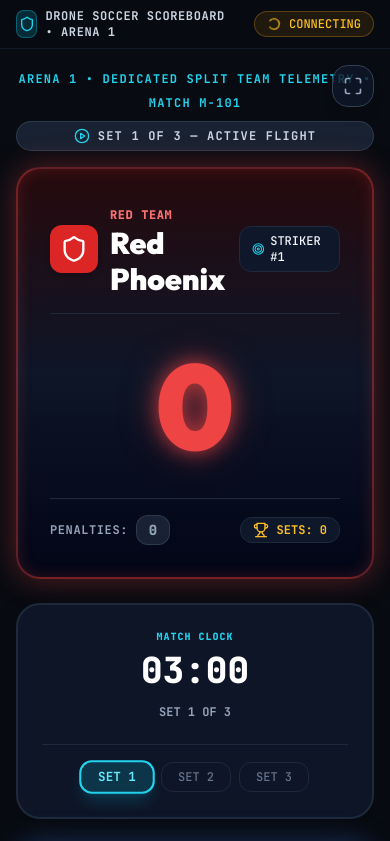
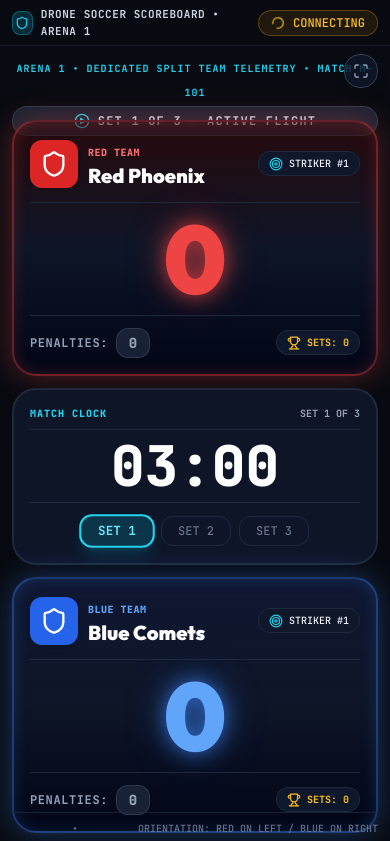
Before and after one commit to TrashPandaStudios/ds-scoreboard-system, a React (Vite) app in the folder frontend/: page /arena/1/teams in a window 390 px wide. Shown: the top 841 px of the page. Built offline with nearby package versions, Linux system fonts and the light colour scheme.

Commit message:
Increase scoreboard display size

```diff
--- a/frontend/src/components/common/HeaderNav.tsx
+++ b/frontend/src/components/common/HeaderNav.tsx
@@ -134,13 +134,13 @@ export const HeaderNav: React.FC<HeaderNavProps> = ({ arenaId = 1, variant = 'cl
   // -------------------------------------------------------------------------
   if (variant === 'display') {
     return (
-      <header className="sticky top-0 z-40 bg-[#080b11]/80 backdrop-blur-md border-b border-slate-800/60 px-4 py-2 select-none">
-        <div className="max-w-[1920px] mx-auto flex items-center justify-between gap-4">
+      <header className="sticky top-0 z-40 bg-[#080b11]/80 backdrop-blur-md border-b border-slate-800/60 px-3 sm:px-6 py-1.5 select-none shrink-0">
+        <div className="w-full flex items-center justify-between gap-4">
           <div className="flex items-center gap-2">
-            <div className="w-7 h-7 rounded-lg bg-cyan-500/20 border border-cyan-500/40 flex items-center justify-center">
-              <Shield className="w-4 h-4 text-cyan-400" />
+            <div className="w-6 h-6 rounded-lg bg-cyan-500/20 border border-cyan-500/40 flex items-center justify-center">
+              <Shield className="w-3.5 h-3.5 text-cyan-400" />
             </div>
-            <span className="text-xs font-mono font-bold text-slate-300 tracking-wider">
+            <span className="text-[11px] sm:text-xs font-mono font-bold text-slate-300 tracking-wider">
               DRONE SOCCER SCOREBOARD • ARENA {arenaId}
             </span>
           </div>
--- a/frontend/src/components/common/TabularTimer.tsx
+++ b/frontend/src/components/common/TabularTimer.tsx
@@ -8,7 +8,7 @@ interface TabularTimerProps {
   totalDurationMs?: number;
   timerRunning: boolean;
   phase: MatchPhase;
-  size?: 'sm' | 'md' | 'lg' | 'hero';
+  size?: 'sm' | 'md' | 'lg' | 'hero' | 'stadium';
   showProgressBar?: boolean;
 }
 
@@ -36,6 +36,7 @@ export const TabularTimer: React.FC<TabularTimerProps> = ({
     md: 'text-3xl sm:text-4xl lg:text-5xl font-extrabold tracking-tight',
     lg: 'text-4xl sm:text-5xl lg:text-6xl font-black tracking-tight',
     hero: 'text-5xl sm:text-6xl xl:text-7xl font-black tracking-tight',
+    stadium: 'text-[clamp(3.8rem,7.5vw,11rem)] font-black tracking-tight',
   };
 
   return (
@@ -59,7 +60,7 @@ export const TabularTimer: React.FC<TabularTimerProps> = ({
         </span>
 
         {/* Status Pill Badge */}
-        <div className="mt-3 flex items-center gap-1.5 px-3 py-0.5 rounded-full bg-slate-900/90 border border-slate-700 text-[11px] font-mono tracking-wider text-slate-300 backdrop-blur-sm shadow-md">
+        <div className={`mt-2.5 sm:mt-3 flex items-center gap-1.5 ${size === 'stadium' ? 'px-3.5 sm:px-4 py-1 text-xs' : 'px-3 py-0.5 text-[11px]'} rounded-full bg-slate-900/90 border border-slate-700 font-mono tracking-wider text-slate-300 backdrop-blur-sm shadow-md`}>
           {timerRunning ? (
             <>
               <span className="w-2 h-2 rounded-full bg-emerald-400 animate-ping" />
@@ -82,7 +83,7 @@ export const TabularTimer: React.FC<TabularTimerProps> = ({
 
       {/* Synchronized Progress Track Bar */}
       {showProgressBar && (
-        <div className="w-full max-w-[240px] xl:max-w-[280px] h-2 bg-slate-800/80 rounded-full mt-4 overflow-hidden border border-slate-700/60 p-0.5">
+        <div className={`w-full ${size === 'stadium' ? 'max-w-[280px] sm:max-w-[340px] xl:max-w-[420px]' : 'max-w-[240px] xl:max-w-[280px]'} h-2 sm:h-2.5 bg-slate-800/80 rounded-full mt-3 sm:mt-4 overflow-hidden border border-slate-700/60 p-0.5`}>
           <div
             className={`h-full rounded-full transition-all duration-100 ease-linear ${
               isPenaltyPhase
--- a/frontend/src/components/display/ScoreCard.tsx
+++ b/frontend/src/components/display/ScoreCard.tsx
@@ -28,26 +28,26 @@ export const ScoreCard: React.FC<ScoreCardProps> = ({
 
   return (
     <div
-      className={`relative flex-1 flex flex-col justify-between p-6 lg:p-8 rounded-3xl overflow-hidden transition-all duration-300 ${
+      className={`relative flex-1 h-full min-h-0 w-full flex flex-col justify-between p-4 sm:p-6 lg:p-7 rounded-3xl overflow-hidden transition-all duration-300 ${
         isRed
           ? 'bg-gradient-to-b from-red-950/40 via-slate-900/90 to-slate-950/95 border-2 border-red-500/40 box-glow-red'
           : 'bg-gradient-to-b from-blue-950/40 via-slate-900/90 to-slate-950/95 border-2 border-blue-500/40 box-glow-blue'
       }`}
     >
       {/* Top Banner: Team Header & Striker Role */}
-      <div className={`flex items-center justify-between gap-4 ${align === 'right' ? 'flex-row-reverse' : ''}`}>
-        <div className="flex items-center gap-3">
+      <div className={`flex items-center justify-between gap-3 sm:gap-4 shrink-0 ${align === 'right' ? 'flex-row-reverse' : ''}`}>
+        <div className="flex items-center gap-2.5 sm:gap-3 min-w-0">
           <TeamBadge
             teamName={teamName}
             logoUrl={logoUrl}
             side={team}
             size="lg"
-            className="rounded-2xl"
+            className="rounded-2xl shrink-0"
           />
-          <div>
-            <div className="flex items-center gap-2">
+          <div className="min-w-0">
+            <div className="flex items-center gap-1.5 sm:gap-2 flex-wrap">
               <span
-                className={`text-xs font-mono font-black uppercase tracking-widest px-2.5 py-0.5 rounded-full ${
+                className={`text-[10px] sm:text-xs font-mono font-black uppercase tracking-widest px-2 sm:px-2.5 py-0.5 rounded-full ${
                   isRed
                     ? 'bg-red-500/20 text-red-400 border border-red-500/40'
                     : 'bg-blue-500/20 text-blue-400 border border-blue-500/40'
@@ -55,31 +55,31 @@ export const ScoreCard: React.FC<ScoreCardProps> = ({
               >
                 {isRed ? 'RED TEAM' : 'BLUE TEAM'}
               </span>
-              <span className="flex items-center gap-1 text-[11px] font-mono text-slate-400 bg-slate-800/80 px-2 py-0.5 rounded border border-slate-700">
-                <Target className="w-3 h-3 text-cyan-400" />
+              <span className="flex items-center gap-1 text-[10px] sm:text-[11px] font-mono text-slate-400 bg-slate-800/80 px-1.5 sm:px-2 py-0.5 rounded border border-slate-700">
+                <Target className="w-3 h-3 text-cyan-400 shrink-0" />
                 <span>STRIKER #1</span>
               </span>
             </div>
-            <h2 className="text-2xl lg:text-3xl font-display font-extrabold text-white tracking-wide mt-1">
+            <h2 className="text-xl sm:text-2xl lg:text-3xl font-display font-extrabold text-white tracking-wide mt-1 truncate">
               {teamName}
             </h2>
           </div>
         </div>
 
         {/* Sets Won Trophy Badge */}
-        <div className="flex flex-col items-center bg-slate-900/90 px-4 py-2 rounded-2xl border border-slate-800 shadow-inner">
-          <div className="flex items-center gap-1.5 text-xs font-mono text-amber-400 uppercase font-semibold">
-            <Trophy className="w-3.5 h-3.5" />
-            <span>SETS WON</span>
+        <div className="flex flex-col items-center bg-slate-900/90 px-3 sm:px-4 py-1.5 sm:py-2 rounded-2xl border border-slate-800 shadow-inner shrink-0">
+          <div className="flex items-center gap-1 text-[10px] sm:text-xs font-mono text-amber-400 uppercase font-semibold">
+            <Trophy className="w-3 sm:w-3.5 h-3 sm:h-3.5" />
+            <span>SETS</span>
           </div>
-          <span className="text-2xl font-mono font-black text-white">{setScore}</span>
+          <span className="text-xl sm:text-2xl font-mono font-black text-white leading-tight">{setScore}</span>
         </div>
       </div>
 
       {/* Center: Massive Integer Score Display */}
-      <div className="my-6 flex items-center justify-center">
+      <div className="flex-1 min-h-0 flex items-center justify-center my-auto w-full py-2">
         <div
-          className={`font-display font-black text-8xl lg:text-9xl tracking-tight select-none tabular-nums transition-transform duration-200 hover:scale-105 ${
+          className={`font-display font-black text-[clamp(6rem,14vw,22rem)] leading-none select-none tabular-nums transition-transform duration-200 hover:scale-105 ${
             isRed ? 'text-red-500 glow-red' : 'text-blue-400 glow-blue'
           }`}
         >
@@ -88,11 +88,11 @@ export const ScoreCard: React.FC<ScoreCardProps> = ({
       </div>
 
       {/* Bottom: Penalty Counters */}
-      <div className={`flex items-center justify-between border-t border-slate-800/80 pt-4 ${align === 'right' ? 'flex-row-reverse' : ''}`}>
+      <div className={`flex items-center justify-between border-t border-slate-800/80 pt-3 lg:pt-4 shrink-0 ${align === 'right' ? 'flex-row-reverse' : ''}`}>
         <PenaltyPips count={penalties} team={team} size="md" />
         {isWinning && (
           <span
-            className={`text-xs font-mono font-bold px-3 py-1 rounded-full uppercase tracking-wider ${
+            className={`text-[10px] sm:text-xs font-mono font-bold px-2.5 sm:px-3 py-1 rounded-full uppercase tracking-wider ${
               isRed ? 'bg-red-500/20 text-red-300 border border-red-500/40' : 'bg-blue-500/20 text-blue-300 border border-blue-500/40'
             }`}
           >
--- a/frontend/src/pages/displays/SplitTeamsDisplay.tsx
+++ b/frontend/src/pages/displays/SplitTeamsDisplay.tsx
@@ -80,26 +80,26 @@ export const SplitTeamsDisplay: React.FC = () => {
 
   return (
     <div
-      className={`min-h-screen bg-[#080b11] text-slate-100 flex flex-col select-none ${
+      className={`h-screen max-h-screen w-full bg-[#080b11] text-slate-100 flex flex-col select-none overflow-hidden ${
         isBuzzerFiring ? 'buzzer-active-flash' : ''
       }`}
     >
       <HeaderNav arenaId={arenaId} variant="display" />
 
-      <main className="flex-1 flex flex-col justify-between p-4 lg:p-8 max-w-[1920px] w-full mx-auto relative overflow-hidden">
+      <main className="flex-1 min-h-0 h-full flex flex-col justify-between px-3 sm:px-6 lg:px-8 py-2 sm:py-3 w-full relative overflow-hidden">
         {/* Fullscreen Button */}
         <button
           onClick={toggleFullscreen}
-          className="absolute top-4 right-4 z-40 p-2.5 rounded-2xl bg-slate-900/80 hover:bg-slate-800 text-slate-400 hover:text-white border border-slate-700 transition-colors shadow-lg"
+          className="absolute top-2 right-3 sm:top-3 sm:right-6 z-40 p-2 sm:p-2.5 rounded-2xl bg-slate-900/80 hover:bg-slate-800 text-slate-400 hover:text-white border border-slate-700 transition-colors shadow-lg"
           title="Toggle Fullscreen Split View"
         >
-          {isFullscreen ? <Minimize className="w-5 h-5" /> : <Maximize className="w-5 h-5" />}
+          {isFullscreen ? <Minimize className="w-4 h-4 sm:w-5 sm:h-5" /> : <Maximize className="w-4 h-4 sm:w-5 sm:h-5" />}
         </button>
 
         {/* Top Header: Phase & Cage Info */}
-        <div className="flex flex-col items-center gap-2 mb-4">
+        <div className="flex flex-col items-center gap-1 shrink-0 mb-1 sm:mb-2">
           <div className="text-center">
-            <span className="text-xs font-mono tracking-widest text-cyan-400 font-bold uppercase">
+            <span className="text-[10px] sm:text-xs font-mono tracking-widest text-cyan-400 font-bold uppercase">
               {state.arenaName} • DEDICATED SPLIT TEAM TELEMETRY • MATCH {state.matchNumber}
             </span>
           </div>
@@ -109,48 +109,48 @@ export const SplitTeamsDisplay: React.FC = () => {
         </div>
 
         {/* Center: High-Impact Side-by-Side Dual Team Monitor */}
-        <div className="flex flex-col lg:flex-row gap-6 my-auto items-stretch justify-center w-full">
+        <div className="flex flex-col lg:flex-row gap-3 sm:gap-4 lg:gap-6 items-stretch justify-center w-full h-full flex-1 min-h-0 my-1 sm:my-2">
           {/* Left Team Side */}
           <div
-            className={`flex-1 min-w-0 flex flex-col justify-between p-8 rounded-3xl border-2 transition-all ${
+            className={`flex-[1.1] min-w-0 h-full flex flex-col justify-between p-4 sm:p-6 lg:p-7 rounded-3xl border-2 transition-all ${
               leftTeam === 'red'
                 ? 'bg-gradient-to-b from-red-950/50 via-slate-900/90 to-slate-950/95 border-red-500/40 box-glow-red'
                 : 'bg-gradient-to-b from-blue-950/50 via-slate-900/90 to-slate-950/95 border-blue-500/40 box-glow-blue'
             }`}
           >
-            <div className="flex items-center justify-between border-b border-slate-800 pb-4">
-              <div className="flex items-center gap-3">
+            <div className="flex items-center justify-between border-b border-slate-800 pb-3 sm:pb-4 shrink-0">
+              <div className="flex items-center gap-2.5 sm:gap-3 min-w-0">
                 <TeamBadge
                   teamName={leftTeamName}
                   logoUrl={leftTeamLogo}
                   side={leftTeam}
                   size="lg"
-                  className="rounded-2xl"
+                  className="rounded-2xl shrink-0"
                 />
-                <div>
+                <div className="min-w-0">
                   <span
-                    className={`text-xs font-mono font-black uppercase tracking-wider ${
+                    className={`text-[10px] sm:text-xs font-mono font-black uppercase tracking-wider ${
                       leftTeam === 'red' ? 'text-red-400' : 'text-blue-400'
                     }`}
                   >
                     {leftTeam === 'red' ? 'RED TEAM' : 'BLUE TEAM'}
                   </span>
-                  <h2 className="text-3xl font-display font-black text-white">
+                  <h2 className="text-xl sm:text-2xl lg:text-3xl font-display font-black text-white truncate">
                     {leftTeam === 'red' ? state.teamRed : state.teamBlue}
                   </h2>
                 </div>
               </div>
 
-              <div className="flex items-center gap-1.5 text-xs font-mono bg-slate-900 px-3 py-1.5 rounded-xl border border-slate-800">
-                <Target className="w-4 h-4 text-cyan-400" />
+              <div className="flex items-center gap-1.5 text-[10px] sm:text-xs font-mono bg-slate-900 px-2.5 sm:px-3 py-1 sm:py-1.5 rounded-xl border border-slate-800 shrink-0">
+                <Target className="w-3.5 sm:w-4 h-3.5 sm:h-4 text-cyan-400" />
                 <span>STRIKER #1</span>
               </div>
             </div>
 
             {/* Score */}
-            <div className="my-8 flex items-center justify-center">
+            <div className="flex-1 min-h-0 flex items-center justify-center my-auto w-full py-2">
               <div
-                className={`font-display font-black text-[120px] lg:text-[160px] leading-none tabular-nums select-none ${
+                className={`font-display font-black text-[clamp(6rem,14vw,22rem)] leading-none tabular-nums select-none ${
                   leftTeam === 'red' ? 'text-red-500 glow-red' : 'text-blue-400 glow-blue'
                 }`}
               >
@@ -159,26 +159,33 @@ export const SplitTeamsDisplay: React.FC = () => {
             </div>
 
             {/* Footer: Penalties & Sets Won */}
-            <div className="flex items-center justify-between border-t border-slate-800 pt-4">
+            <div className="flex items-center justify-between border-t border-slate-800 pt-3 sm:pt-4 shrink-0">
               <PenaltyPips
                 count={leftTeam === 'red' ? state.redPenalties : state.bluePenalties}
                 team={leftTeam}
                 size="md"
               />
-              <div className="flex items-center gap-2 text-xs font-mono text-amber-400 font-bold bg-slate-900 px-3 py-1 rounded-xl border border-slate-800">
-                <Trophy className="w-4 h-4" />
+              <div className="flex items-center gap-1.5 sm:gap-2 text-[10px] sm:text-xs font-mono text-amber-400 font-bold bg-slate-900 px-2.5 sm:px-3 py-1 rounded-xl border border-slate-800">
+                <Trophy className="w-3.5 sm:w-4 h-3.5 sm:h-4" />
                 <span>SETS: {leftTeam === 'red' ? state.redSetScore : state.blueSetScore}</span>
               </div>
             </div>
           </div>
 
           {/* Center Dividing HUD: Clock & Set Tracker */}
-          <div className="w-full lg:w-80 xl:w-96 flex-shrink-0 flex flex-col items-center justify-center p-6 rounded-3xl bg-slate-900/90 border-2 border-slate-800 shadow-2xl">
-            <span className="text-[10px] font-mono font-black text-cyan-400 tracking-widest uppercase mb-2">
+          <div className="flex-[0.9] lg:flex-1 min-w-0 h-full flex flex-col justify-between items-center p-4 sm:p-6 rounded-3xl bg-slate-900/90 border-2 border-slate-800 shadow-2xl">
+            <div className="w-full flex items-center justify-between border-b border-slate-800 pb-2 shrink-0">
+              <span className="text-[10px] sm:text-xs font-mono font-black text-cyan-400 tracking-widest uppercase">
                 MATCH CLOCK
               </span>
+              <span className="text-[10px] sm:text-xs font-mono text-slate-400 font-bold uppercase">
+                SET {state.currentSet} OF {state.maxSets}
+              </span>
+            </div>
+
+            <div className="flex-1 min-h-0 flex items-center justify-center my-auto w-full py-2">
               <span
-              className={`font-mono font-black text-4xl sm:text-5xl xl:text-6xl tabular-nums leading-none whitespace-nowrap ${
+                className={`font-mono font-black text-[clamp(3.5rem,6.5vw,9.5rem)] tabular-nums leading-none whitespace-nowrap ${
                   isPenaltyPhase
                     ? 'text-amber-400 glow-amber'
                     : isLowTime
@@ -188,15 +195,10 @@ export const SplitTeamsDisplay: React.FC = () => {
               >
                 {isLowTime ? formattedWithTenths : formattedTime}
               </span>
-
-            <div className="mt-4 text-center">
-              <span className="text-xs font-mono text-slate-400 font-bold uppercase block">
-                SET {state.currentSet} OF {state.maxSets}
-              </span>
             </div>
 
             {/* Set Progression */}
-            <div className="w-full mt-6 pt-4 border-t border-slate-800 flex flex-col items-center gap-2">
+            <div className="w-full pt-3 border-t border-slate-800 flex flex-col items-center gap-1.5 shrink-0">
               <SetTracker
                 currentSet={state.currentSet}
                 maxSets={state.maxSets}
@@ -209,45 +211,45 @@ export const SplitTeamsDisplay: React.FC = () => {
 
           {/* Right Team Side */}
           <div
-            className={`flex-1 min-w-0 flex flex-col justify-between p-8 rounded-3xl border-2 transition-all ${
+            className={`flex-[1.1] min-w-0 h-full flex flex-col justify-between p-4 sm:p-6 lg:p-7 rounded-3xl border-2 transition-all ${
               rightTeam === 'red'
                 ? 'bg-gradient-to-b from-red-950/50 via-slate-900/90 to-slate-950/95 border-red-500/40 box-glow-red'
                 : 'bg-gradient-to-b from-blue-950/50 via-slate-900/90 to-slate-950/95 border-blue-500/40 box-glow-blue'
             }`}
           >
-            <div className="flex items-center justify-between border-b border-slate-800 pb-4">
-              <div className="flex items-center gap-3">
+            <div className="flex items-center justify-between border-b border-slate-800 pb-3 sm:pb-4 shrink-0">
+              <div className="flex items-center gap-2.5 sm:gap-3 min-w-0">
                 <TeamBadge
                   teamName={rightTeamName}
                   logoUrl={rightTeamLogo}
                   side={rightTeam}
                   size="lg"
-                  className="rounded-2xl"
+                  className="rounded-2xl shrink-0"
                 />
-                <div>
+                <div className="min-w-0">
                   <span
-                    className={`text-xs font-mono font-black uppercase tracking-wider ${
+                    className={`text-[10px] sm:text-xs font-mono font-black uppercase tracking-wider ${
                       rightTeam === 'red' ? 'text-red-400' : 'text-blue-400'
                     }`}
                   >
                     {rightTeam === 'red' ? 'RED TEAM' : 'BLUE TEAM'}
                   </span>
-                  <h2 className="text-3xl font-display font-black text-white">
+                  <h2 className="text-xl sm:text-2xl lg:text-3xl font-display font-black text-white truncate">
                     {rightTeam === 'red' ? state.teamRed : state.teamBlue}
                   </h2>
                 </div>
               </div>
 
-              <div className="flex items-center gap-1.5 text-xs font-mono bg-slate-900 px-3 py-1.5 rounded-xl border border-slate-800">
-                <Target className="w-4 h-4 text-cyan-400" />
+              <div className="flex items-center gap-1.5 text-[10px] sm:text-xs font-mono bg-slate-900 px-2.5 sm:px-3 py-1 sm:py-1.5 rounded-xl border border-slate-800 shrink-0">
+                <Target className="w-3.5 sm:w-4 h-3.5 sm:h-4 text-cyan-400" />
                 <span>STRIKER #1</span>
               </div>
             </div>
 
             {/* Score */}
-            <div className="my-8 flex items-center justify-center">
+            <div className="flex-1 min-h-0 flex items-center justify-center my-auto w-full py-2">
               <div
-                className={`font-display font-black text-[120px] lg:text-[160px] leading-none tabular-nums select-none ${
+                className={`font-display font-black text-[clamp(6rem,14vw,22rem)] leading-none tabular-nums select-none ${
                   rightTeam === 'red' ? 'text-red-500 glow-red' : 'text-blue-400 glow-blue'
                 }`}
               >
@@ -256,14 +258,14 @@ export const SplitTeamsDisplay: React.FC = () => {
             </div>
 
             {/* Footer: Penalties & Sets Won */}
-            <div className="flex items-center justify-between border-t border-slate-800 pt-4">
+            <div className="flex items-center justify-between border-t border-slate-800 pt-3 sm:pt-4 shrink-0">
               <PenaltyPips
                 count={rightTeam === 'red' ? state.redPenalties : state.bluePenalties}
                 team={rightTeam}
                 size="md"
               />
-              <div className="flex items-center gap-2 text-xs font-mono text-amber-400 font-bold bg-slate-900 px-3 py-1 rounded-xl border border-slate-800">
-                <Trophy className="w-4 h-4" />
+              <div className="flex items-center gap-1.5 sm:gap-2 text-[10px] sm:text-xs font-mono text-amber-400 font-bold bg-slate-900 px-2.5 sm:px-3 py-1 rounded-xl border border-slate-800">
+                <Trophy className="w-3.5 sm:w-4 h-3.5 sm:h-4" />
                 <span>SETS: {rightTeam === 'red' ? state.redSetScore : state.blueSetScore}</span>
               </div>
             </div>
@@ -271,7 +273,7 @@ export const SplitTeamsDisplay: React.FC = () => {
         </div>
 
         {/* Bottom Status Info */}
-        <div className="flex items-center justify-between border-t border-slate-800/80 pt-4 text-xs font-mono text-slate-500">
+        <div className="flex items-center justify-between border-t border-slate-800/80 pt-2 shrink-0 text-[10px] sm:text-xs font-mono text-slate-500">
           <span>{state.recentEvent}</span>
           <span>•</span>
           <span>{state.sideSwap ? 'ORIENTATION: BLUE ON LEFT / RED ON RIGHT' : 'ORIENTATION: RED ON LEFT / BLUE ON RIGHT'}</span>
```
Also changed, not shown: frontend/src/pages/CrowdDisplay.tsx (+32 -23 lines). Lines whose indentation alone changed are shown as unchanged.
